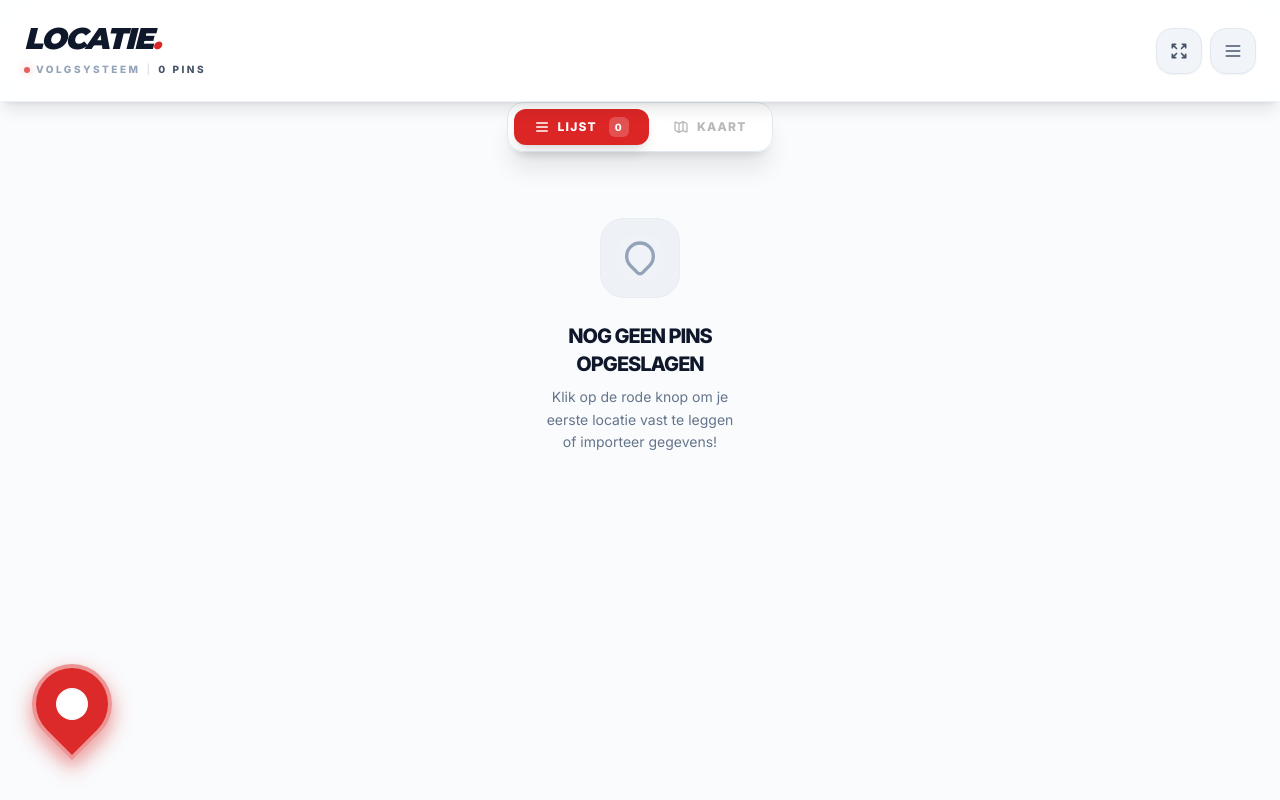
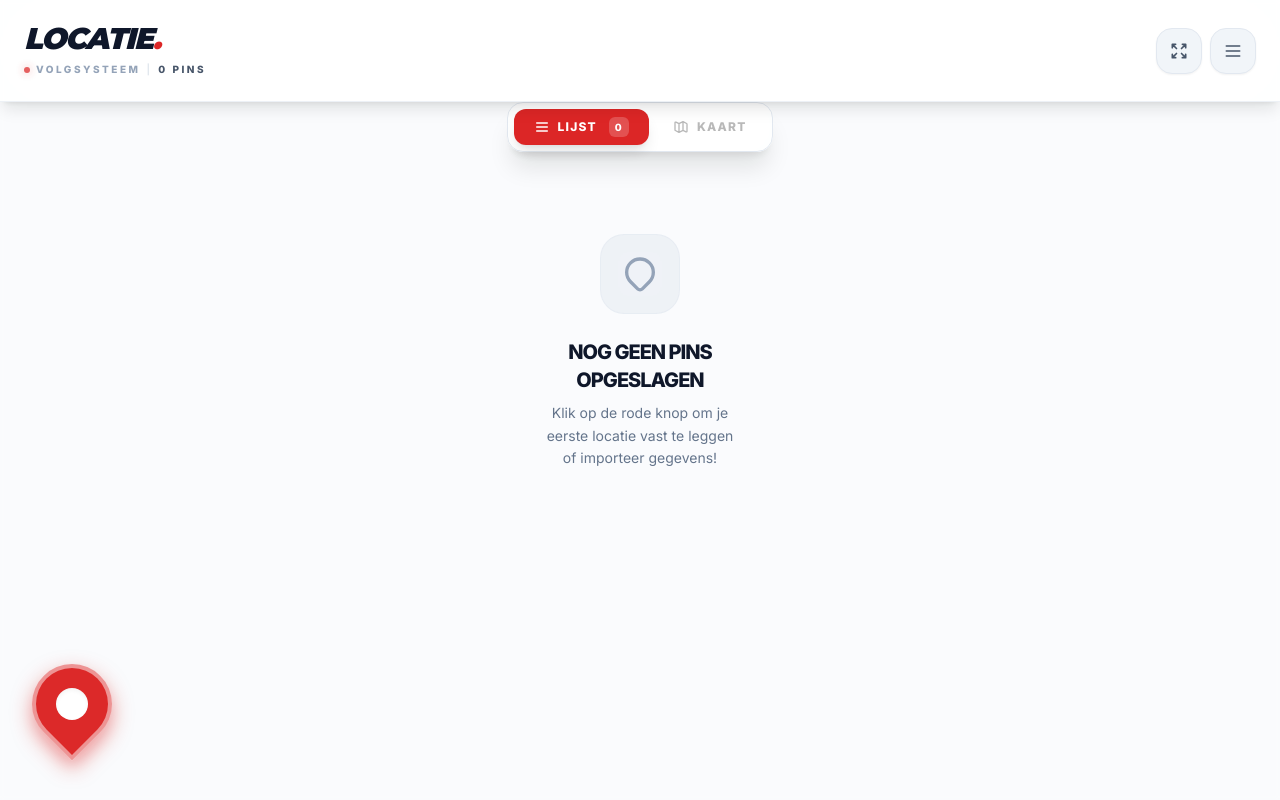
Before and after one commit to erikmeijer72/my-locater-pins-vercel, a React (Vite) app: page / in a window 1280 px wide. Built offline with nearby package versions, Linux system fonts and the light colour scheme.

Commit message:
AI Studio update 2026-01-04 13:10

```diff
--- a/App.tsx
+++ b/App.tsx
@@ -311,7 +311,7 @@ const App: React.FC = () => {
           </div>
         )}
 
-        <main className="flex-1 overflow-y-auto px-4 pb-32 scroll-smooth">
+        <main className="flex-1 overflow-y-auto px-4 pt-4 pb-32 scroll-smooth">
           {error && (
             <div className="bg-red-500/90 text-white p-4 rounded-2xl mb-6 text-sm font-bold shadow-xl animate-in fade-in zoom-in max-w-lg mx-auto border border-red-400/50">
               {error}
```
